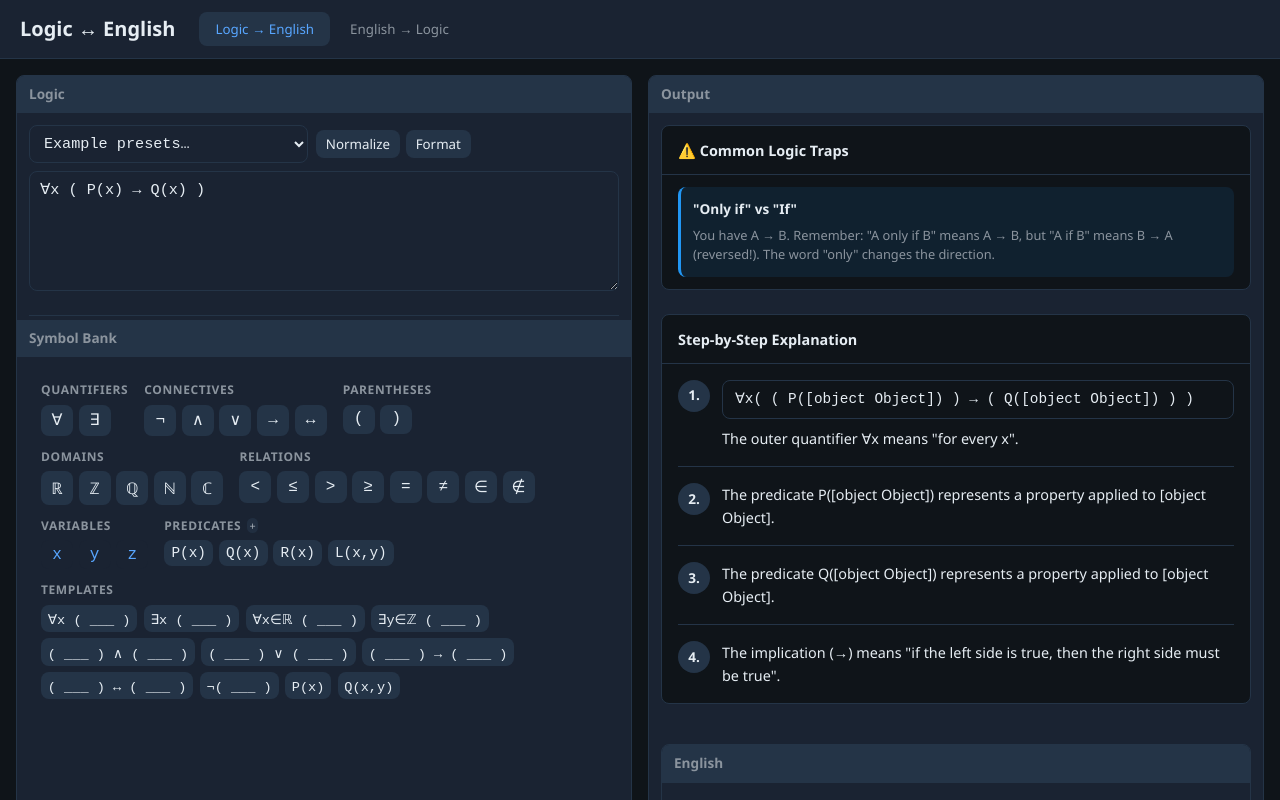
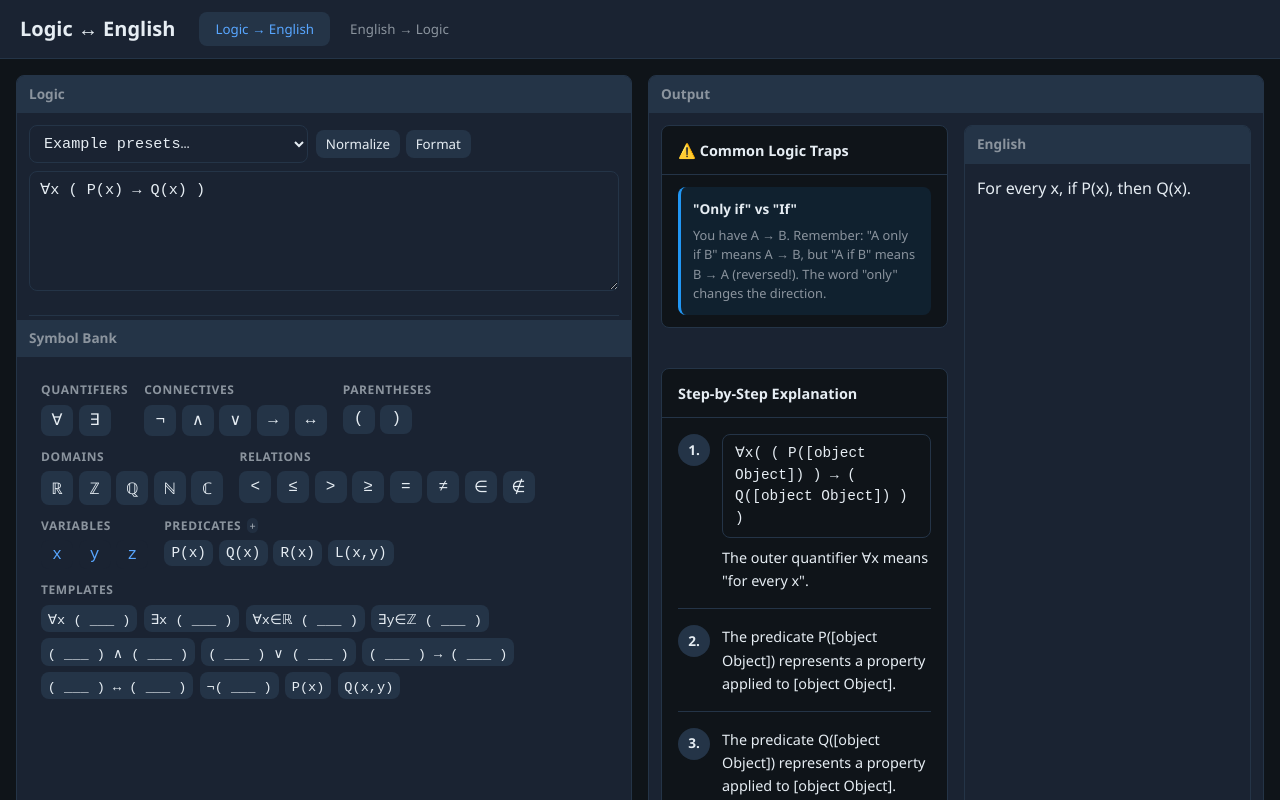
Before and after one commit to hlin11234/logic-english-app, a React (Vite) app: page / in a window 1280 px wide. Shown: the top 800 px of the page. Built offline with nearby package versions, Linux system fonts and the light colour scheme.

Commit message:
Clean up Logic→English output formatting and phrasing

```diff
--- a/src/App.css
+++ b/src/App.css
@@ -87,6 +87,48 @@
   min-height: 0;
 }
 
+.output-split {
+  display: flex;
+  gap: 1rem;
+  min-height: 0;
+}
+
+.output-left {
+  flex: 0 1 50%;
+  min-width: 0;
+  display: flex;
+  flex-direction: column;
+  gap: 1rem;
+  overflow: auto;
+}
+
+.output-right {
+  flex: 1 1 50%;
+  min-width: 0;
+  display: flex;
+  flex-direction: column;
+  overflow: auto;
+}
+
+.output-right .english-renderer--only {
+  flex: 1;
+  display: flex;
+  flex-direction: column;
+  min-height: 0;
+}
+
+.output-right .english-renderer--only .er-section {
+  flex: 1;
+  min-height: 0;
+  display: flex;
+  flex-direction: column;
+}
+
+.output-right .english-renderer--only .er-section .panel-body {
+  flex: 1;
+  overflow: auto;
+}
+
 .symbol-bank-wrap {
   margin-top: 1rem;
   padding-top: 1rem;
--- a/src/LogicToEnglish.tsx
+++ b/src/LogicToEnglish.tsx
@@ -1,9 +1,12 @@
 import { useState, useEffect } from 'react';
 import { parse, getParseError } from './parser/Parser';
 import type { Expr } from './parser/Ast';
+import { astToTree } from './parser/astDisplay';
 import { LogicEditor } from './components/LogicEditor';
 import { EnglishRenderer } from './components/EnglishRenderer';
 import { LogicTraps } from './components/LogicTraps';
+import { StepByStepExplanation } from './components/StepByStepExplanation';
+import './components/EnglishRenderer.css';
 
 export function LogicToEnglish() {
   const [input, setInput] = useState('∀x ( P(x) → Q(x) )');
@@ -55,9 +58,22 @@ export function LogicToEnglish() {
       </div>
       <div className="panel">
         <div className="panel-header">Output</div>
-        <div className="panel-body">
-          <LogicTraps ast={ast} input={input} />
-          <EnglishRenderer ast={ast} parseError={!!parseError} />
+        <div className="panel-body output-split">
+          <div className="output-left">
+            <LogicTraps ast={ast} input={input} />
+            {ast && <StepByStepExplanation ast={ast} />}
+            {ast && (
+              <div className="er-section output-structure">
+                <div className="panel-header">Structure</div>
+                <div className="panel-body">
+                  <pre className="er-tree pre-wrap">{astToTree(ast)}</pre>
+                </div>
+              </div>
+            )}
+          </div>
+          <div className="output-right">
+            <EnglishRenderer ast={ast} parseError={!!parseError} onlyOutput />
+          </div>
         </div>
       </div>
     </div>
--- a/src/components/EnglishRenderer.tsx
+++ b/src/components/EnglishRenderer.tsx
@@ -7,18 +7,61 @@ import './EnglishRenderer.css';
 interface EnglishRendererProps {
   ast: Expr | null;
   parseError: boolean;
+  /** When true, render only the English output block (for right column). */
+  onlyOutput?: boolean;
 }
 
-export function EnglishRenderer({ ast, parseError }: EnglishRendererProps) {
+function EnglishBlock({
+  ast,
+  parseError,
+}: {
+  ast: Expr | null;
+  parseError: boolean;
+}) {
+  if (parseError) {
+    return (
+      <div className="er-section">
+        <div className="panel-header">English</div>
+        <div className="panel-body">
+          <p className="muted">Fix parse errors in the logic input to see English output.</p>
+        </div>
+      </div>
+    );
+  }
+  if (!ast) {
+    return (
+      <div className="er-section">
+        <div className="panel-header">English</div>
+        <div className="panel-body">
+          <p className="muted">Enter a formula to see its English translation.</p>
+        </div>
+      </div>
+    );
+  }
+  const english = toEnglish(ast);
+  return (
+    <div className="er-section">
+      <div className="panel-header">English</div>
+      <div className="panel-body">
+        <p className="er-output">{english}</p>
+      </div>
+    </div>
+  );
+}
+
+export function EnglishRenderer({ ast, parseError, onlyOutput }: EnglishRendererProps) {
+  if (onlyOutput) {
+    return (
+      <div className="english-renderer english-renderer--only">
+        <EnglishBlock ast={ast} parseError={parseError} />
+      </div>
+    );
+  }
+
   if (parseError) {
     return (
       <div className="english-renderer">
-        <div className="er-section">
-          <div className="panel-header">English</div>
-          <div className="panel-body">
-            <p className="muted">Fix parse errors in the logic input to see English output.</p>
-          </div>
-        </div>
+        <EnglishBlock ast={null} parseError={true} />
         <div className="er-section">
           <div className="panel-header">Structure</div>
           <div className="panel-body">
@@ -32,12 +75,7 @@ export function EnglishRenderer({ ast, parseError }: EnglishRendererProps) {
   if (!ast) {
     return (
       <div className="english-renderer">
-        <div className="er-section">
-          <div className="panel-header">English</div>
-          <div className="panel-body">
-            <p className="muted">Enter a formula to see its English translation.</p>
-          </div>
-        </div>
+        <EnglishBlock ast={null} parseError={false} />
         <div className="er-section">
           <div className="panel-header">Structure</div>
           <div className="panel-body">
@@ -48,18 +86,12 @@ export function EnglishRenderer({ ast, parseError }: EnglishRendererProps) {
     );
   }
 
-  const english = toEnglish(ast);
   const structure = astToTree(ast);
 
   return (
     <div className="english-renderer">
       <StepByStepExplanation ast={ast} />
-      <div className="er-section">
-        <div className="panel-header">English</div>
-        <div className="panel-body">
-          <p className="er-output">{english}</p>
-        </div>
-      </div>
+      <EnglishBlock ast={ast} parseError={false} />
       <div className="er-section">
         <div className="panel-header">Structure</div>
         <div className="panel-body">
```
